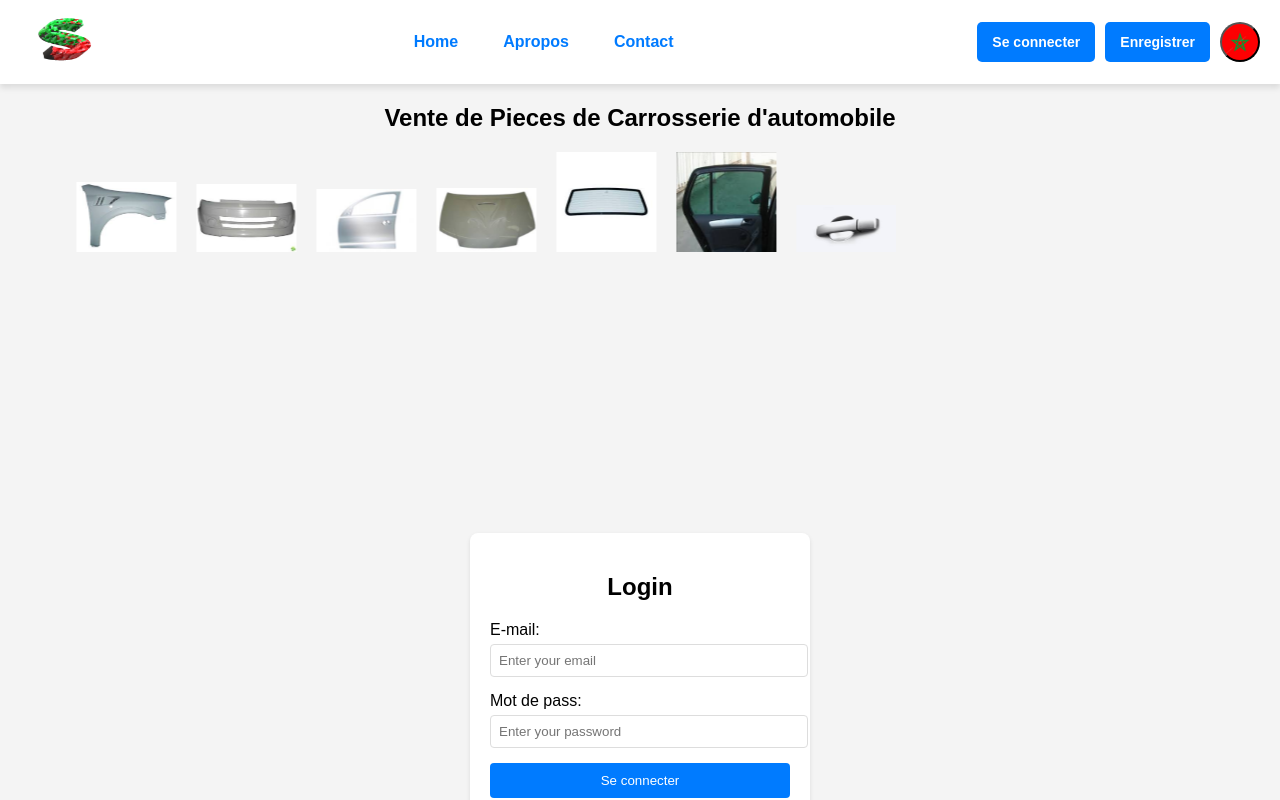
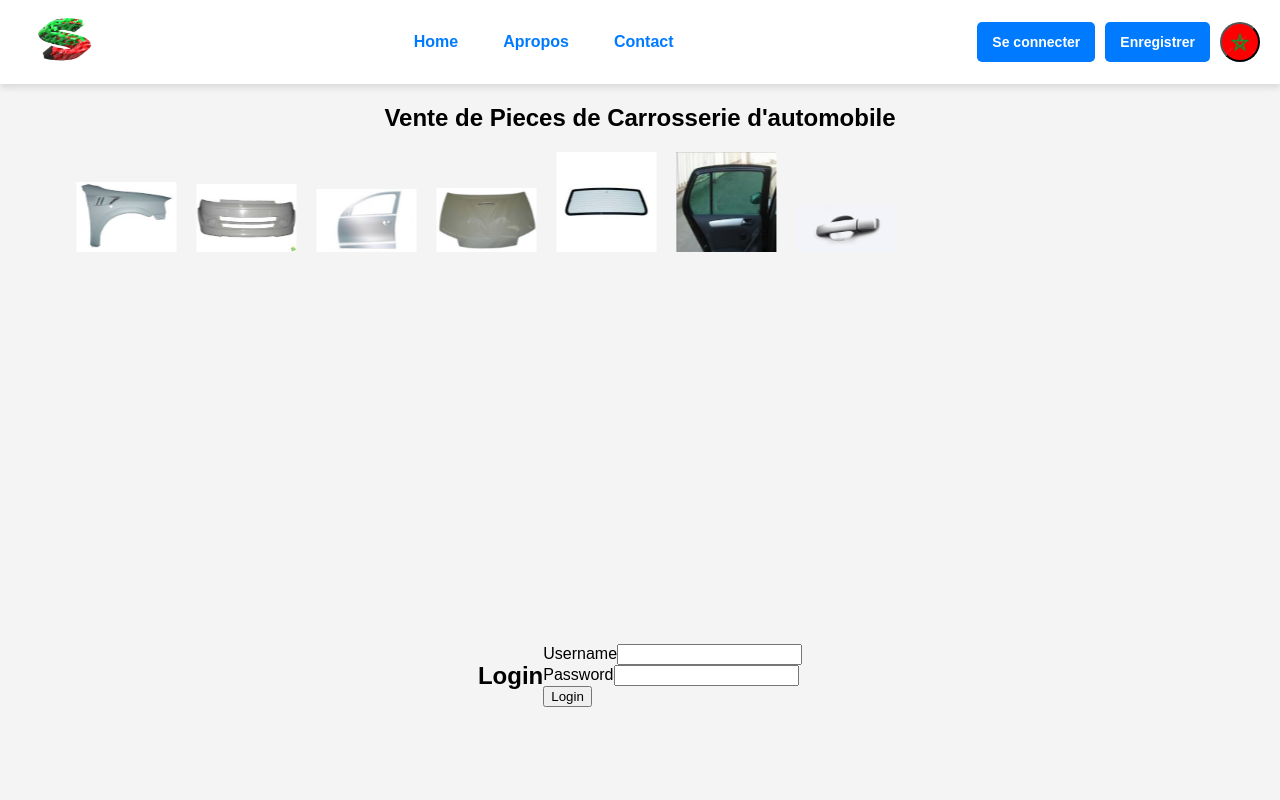
Before and after one commit to barssim/auto-parts-shop, a React (Create React App) app: page /login in a window 1280 px wide. Shown: the top 800 px of the page. Built offline with nearby package versions, Linux system fonts and the light colour scheme.

Commit message:
Refactoring

```diff
--- a/src/pages/AllArticle.js
+++ b/src/pages/AllArticle.js
@@ -1,6 +1,5 @@
 // src/App.js
-import React, { useState , useEffect } from "react";
-import axios from "axios";
+import React, { useState, useEffect } from "react";
 import { REST_API_GATEWAY_URL } from "../globals.js";
 
 const AllArticle = () => {
@@ -10,18 +9,34 @@ const AllArticle = () => {
 
 	useEffect(() => {
 		// Function to fetch data from the API
-		const fetchArticles = async () => {
+		const token = sessionStorage.getItem('jwt_token');
+		const fetchArticles = async (token) => {
+
 			 try {
-				const response = await axios.get(REST_API_GATEWAY_URL + "articles");
-				setArticles(response.data); // Update state with API response
+				 const response = await fetch(REST_API_GATEWAY_URL + "articles", {
+        method: 'GET',
+        headers: {
+          Authorization: `Bearer ${token}`,
+        },
+      });
+      const data = await response.json();
+      setArticles(data);
       setLoading(false);
-			} catch (err) {
+    } catch (error) {
       setError("Failed to fetch Articles");
       setLoading(false);
     }
 		};
 
-		fetchArticles();
+		if (token) {
+			console.log('JWT Token:', token);
+			// You can use the token, for example, in an API request
+			fetchArticles(token);
+		} else {
+			console.log('No token found in sessionStorage.');
+		}
+
+
 	}, []); // Empty dependency array ensures this runs once when the component mounts
 
 	// Render loading, error, or Articles
--- a/src/pages/CommonSearchNew.js
+++ b/src/pages/CommonSearchNew.js
@@ -1,6 +1,5 @@
 // src/App.js
-import React, { useState , useEffect } from "react";
-import axios from "axios";
+import React, { useState, useEffect } from "react";
 import { REST_API_GATEWAY_URL } from "../globals.js";
 
 const CommonSearchNew = () => {
@@ -10,10 +9,19 @@ const CommonSearchNew = () => {
 
 	useEffect(() => {
 		// Function to fetch data from the API
-		const fetchNewArticles = async () => {
+		const token = sessionStorage.getItem('jwt_token');
+		const fetchNewArticles = async (token) => {
+
 			 try {
-				const response = await axios.get(REST_API_GATEWAY_URL + "articles/newArticles");
-				setArticles(response.data); // Update state with API response
+				 const response = await fetch(REST_API_GATEWAY_URL + "articles/newArticles", {
+        method: 'GET',
+        headers: {
+          Authorization: `Bearer ${token}`,
+        },
+      });
+      const data = await response.json();
+      setArticles(data);
+      console.log('Protected Data:', data);
       setLoading(false);
 			} catch (err) {
 				setError("Failed to fetch Articles");
@@ -21,7 +29,13 @@ const CommonSearchNew = () => {
 			}
 		};
 
-		fetchNewArticles();
+		if (token) {
+			console.log('JWT Token:', token);
+			// You can use the token, for example, in an API request
+			fetchNewArticles(token);
+		} else {
+			console.log('No token found in sessionStorage.');
+		}
 	}, []); // Empty dependency array ensures this runs once when the component mounts
 
 	// Render loading, error, or Articles
--- a/src/pages/CommonSearchOld.js
+++ b/src/pages/CommonSearchOld.js
@@ -1,6 +1,5 @@
 // src/App.js
-import React, { useState , useEffect } from "react";
-import axios from "axios";
+import React, { useState, useEffect } from "react";
 import { REST_API_GATEWAY_URL } from "../globals.js";
 
 const CommonSearchOld = () => {
@@ -10,10 +9,17 @@ const CommonSearchOld = () => {
 
 	useEffect(() => {
 		// Function to fetch data from the API
-		const fetchOldArticles = async () => {
+		const token = sessionStorage.getItem('jwt_token');
+		const fetchOldArticles = async (token) => {
 			try {
-				const response = await axios.get(REST_API_GATEWAY_URL + "articles/oldArticles");
-				setArticles(response.data); // Update state with API response
+				const response = await fetch(REST_API_GATEWAY_URL + "articles/oldArticles", {
+					method: 'GET',
+					headers: {
+						Authorization: `Bearer ${token}`,
+					},
+				});
+				const data = await response.json();
+				setArticles(data);
 				setLoading(false);
 			} catch (err) {
 				setError("Failed to fetch Articles");
--- a/src/pages/Inscription.js
+++ b/src/pages/Inscription.js
@@ -55,18 +55,26 @@ const Inscription = ({ language }) => {
 		}
 
 		try {
-      const { surname, firstname, email, adresse, password } = formData;
+			const { SURNAME, firstname, email, adresse, password } = formData;
+		//	const token = sessionStorage.getItem('jwt_token');
 			const response = await axios.post(REST_API_GATEWAY_URL + "users/new", {
-        surname,
+				SURNAME,
 				firstname,
 				email,
 				adresse,
 				password
+			}, {
+				headers: {
+					'Content-Type': 'application/json', // Ensure correct content type
+			//		Authorization: `Bearer ${token}`  // Send the token if required
+				}
 			});
 
 			if (response.status === 201) {
-        setSuccess(content.registrationSuccess.replace("{surname}", surname));
+				setSuccess(content.registrationSuccess.replace("{surname}", SURNAME));
 				setError({});
+				// Redirect the user to a protected page (you can use react-router here)
+				window.location.href = '/dashboard';  // Example redirection
 			} else {
 				setError({ general: content.registrationError });
 			}
--- a/src/pages/Login.js
+++ b/src/pages/Login.js
@@ -2,59 +2,59 @@ import React, { useState } from "react";
 import "../cssFiles/Login.css"; // Optional: Style the login form
 import fr from "../locales/header/fr.json";
 import ar from "../locales/header/ar.json";
+import axios from 'axios';
 
-const Login = ({ language, toggleLanguage }) => {
-	const content = language === "fr" ? fr : ar;
-  const [email, setEmail] = useState("");
-  const [password, setPassword] = useState("");
-  const [error, setError] = useState("");
+const Login = () => {
+    const [username, setUsername] = useState('');
+    const [password, setPassword] = useState('');
+    const [errorMessage, setErrorMessage] = useState('');
 
     const handleLogin = (e) => {
         e.preventDefault();
 
-    // Basic validation
-    if (!email || !password) {
-      setError("Please fill in all fields.");
-      return;
-    }
+        const userCredentials = { username, password };
 
-    // Mock login logic
-    if (email === "user@example.com" && password === "password123") {
-      alert("Login successful!");
-      setError("");
-    } else {
-      setError("Invalid email or password.");
-    }
+        // Send POST request to the backend to authenticate the user
+        axios.post('http://localhost:8085/api/auth/login', userCredentials)
+            .then(response => {
+                // Store the JWT token in sessionStorage
+                sessionStorage.setItem('jwt_token', response.data.token);
+                // Redirect the user to a protected page (you can use react-router here)
+                window.location.href = '/dashboard';  // Example redirection
+            })
+            .catch(error => {
+                setErrorMessage('Invalid credentials. Please try again.');
+            });
     };
 
     return (
         <div className="login-container">
-      <form className="login-form" onSubmit={handleLogin}>
             <h2>Login</h2>
-        {error && <p className="error-message">{error}</p>}
-        <div className="form-group">
-          <label htmlFor="email">{content.email}:</label>
+            {errorMessage && <div className="error-message">{errorMessage}</div>}
+            <form onSubmit={handleLogin}>
+                <div>
+                    <label htmlFor="username">Username</label>
                     <input
-            type="email"
-            id="email"
-            value={email}
-            onChange={(e) => setEmail(e.target.value)}
-            placeholder="Enter your email"
+                        type="text"
+                        id="username"
+                        value={username}
+                        onChange={(e) => setUsername(e.target.value)}
+                        required
                     />
                 </div>
-        <div className="form-group">
-          <label htmlFor="password">{content.password}:</label>
+                <div>
+                    <label htmlFor="password">Password</label>
                     <input
                         type="password"
                         id="password"
                         value={password}
                         onChange={(e) => setPassword(e.target.value)}
-            placeholder="Enter your password"
+                        required
                     />
                 </div>
-        <button type="submit" className="login-button">
-          {content.login}
-        </button>
+                <div>
+                    <button type="submit">Login</button>
+                </div>
             </form>
         </div>
     );
```
Also changed, not shown: .settings/README.md (added). Lines whose indentation alone changed are shown as unchanged.
